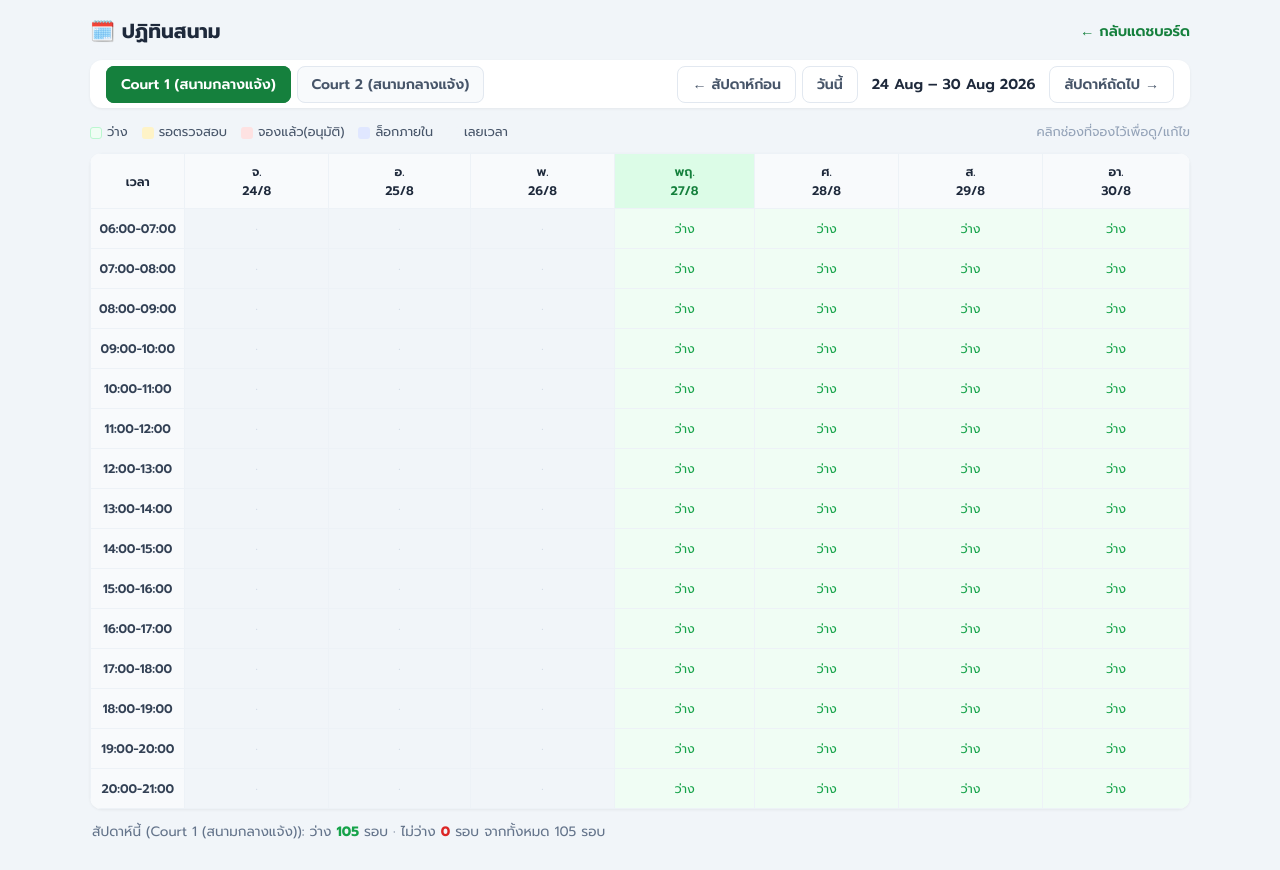
After one commit to artweerasak/signal_booking, a PHP site: page /admin_calendar.php in a window 1280 px wide. The commit adds this page. Run offline with PHP 8.4, Linux system fonts and the light colour scheme; the visitor is signed in with stand-in values (Sample User, id 1); tables that the repository leaves empty or names only in its code hold one stand-in row (values such as "Sample post").

Commit message:
feat: ปฏิทินสนามรายสัปดาห์สำหรับแอดมิน (ดูว่าง/ไม่ว่าง 7วัน×รอบเวลา สลับสนาม เลื่อนสัปดาห์ คลิกแก้ไข)

```diff
--- a/admin.php
+++ b/admin.php
@@ -88,6 +88,7 @@ $csrf = $_SESSION['csrf'];
     <div class="header">
         <h1>🎾 แดชบอร์ดจัดการการจอง</h1>
         <div class="nav">
+            <a href="admin_calendar.php">🗓️ ปฏิทินสนาม</a>
             <a href="admin_add_booking.php">➕ เพิ่ม/ล็อกการจอง</a>
             <a href="admin_bulk_lock.php">🔒 ล็อกประจำ</a>
             <a href="admin_logout.php" class="logout">ออกจากระบบ ↪</a>
--- /dev/null
+++ b/admin_calendar.php
@@ -0,0 +1,156 @@
+<?php
+require 'admin_auth.php';
+require 'config/database.php';
+$slotConfig = require 'config/slots.php';
+date_default_timezone_set('Asia/Bangkok');
+
+$court = intval($_GET['court'] ?? 1);
+if (!isset($slotConfig['courts'][$court])) $court = array_key_first($slotConfig['courts']);
+
+// วันเริ่มสัปดาห์ (จันทร์)
+$week = $_GET['week'] ?? '';
+if (!preg_match('/^\d{4}-\d{2}-\d{2}$/', $week)) {
+    $week = date('Y-m-d', strtotime('monday this week'));
+}
+$weekStart = strtotime($week);
+$weekEnd   = strtotime('+6 day', $weekStart);
+$days = [];
+for ($i = 0; $i < 7; $i++) $days[] = date('Y-m-d', strtotime("+$i day", $weekStart));
+
+$dowTh = [1=>'จ.',2=>'อ.',3=>'พ.',4=>'พฤ.',5=>'ศ.',6=>'ส.',7=>'อา.'];
+
+// ดึงการจองของสนามนี้ในสัปดาห์
+$stmt = $conn->prepare("
+    SELECT bi.slot_id, bi.booking_date, b.id AS bid, b.fullname, b.status, b.booking_type, b.admin_note
+    FROM booking_items bi JOIN bookings b ON bi.booking_id = b.id
+    WHERE bi.court_id = ? AND bi.booking_date BETWEEN ? AND ?
+      AND b.status IN ('pending','approved')
+");
+$stmt->execute([$court, $days[0], $days[6]]);
+$map = []; // map[date][slot_id] = row
+foreach ($stmt->fetchAll(PDO::FETCH_ASSOC) as $r) {
+    $map[$r['booking_date']][(int)$r['slot_id']] = $r;
+}
+
+$today = date('Y-m-d');
+$nowT  = date('H:i');
+$prevWeek = date('Y-m-d', strtotime('-7 day', $weekStart));
+$nextWeek = date('Y-m-d', strtotime('+7 day', $weekStart));
+
+// นับสรุปว่างในสัปดาห์
+$totalCells = count($days) * count($slotConfig['slots']);
+$booked = 0; foreach ($map as $d=>$slots) $booked += count($slots);
+$free = $totalCells - $booked;
+?>
+<!DOCTYPE html>
+<html lang="th">
+<head>
+    <meta charset="UTF-8"><meta name="viewport" content="width=device-width, initial-scale=1.0">
+    <title>ปฏิทินสนาม</title>
+    <link href="https://fonts.googleapis.com/css2?family=Prompt:wght@400;500;600;700&display=swap" rel="stylesheet">
+    <style>
+        *{box-sizing:border-box;margin:0;padding:0;font-family:'Prompt',sans-serif;}
+        body{background:#F1F5F9;color:#1E293B;padding:16px;}
+        .wrap{max-width:1100px;margin:0 auto;}
+        .top{display:flex;justify-content:space-between;align-items:center;margin-bottom:14px;flex-wrap:wrap;gap:10px;}
+        .top h1{font-size:1.25rem;}
+        .top a{color:#15803D;text-decoration:none;font-weight:600;font-size:0.9rem;}
+        .bar{background:#FFF;border-radius:12px;padding:12px 16px;margin-bottom:14px;display:flex;align-items:center;gap:10px;flex-wrap:wrap;justify-content:space-between;box-shadow:0 1px 3px rgba(0,0,0,.06);}
+        .courts a,.nav a{text-decoration:none;padding:7px 14px;border-radius:8px;font-weight:600;font-size:0.88rem;border:1px solid #E2E8F0;color:#475569;background:#F8FAFC;}
+        .courts a.active{background:#15803D;color:#FFF;border-color:#15803D;}
+        .nav a{background:#FFF;} .nav .wk{font-weight:600;padding:0 8px;font-size:0.9rem;}
+        .legend{display:flex;gap:14px;flex-wrap:wrap;font-size:0.8rem;color:#475569;margin-bottom:12px;align-items:center;}
+        .legend .dot{display:inline-block;width:12px;height:12px;border-radius:3px;margin-right:5px;vertical-align:middle;}
+        .scroll{overflow-x:auto;background:#FFF;border-radius:12px;box-shadow:0 1px 3px rgba(0,0,0,.06);}
+        table{border-collapse:collapse;width:100%;min-width:720px;}
+        th,td{border:1px solid #EDF2F7;text-align:center;font-size:0.78rem;padding:0;}
+        thead th{background:#F8FAFC;padding:8px 4px;font-weight:600;position:sticky;top:0;}
+        thead th.today{background:#DCFCE7;color:#15803D;}
+        td.time{background:#F8FAFC;font-weight:600;color:#334155;white-space:nowrap;padding:4px 8px;width:92px;}
+        td.cell{height:40px;position:relative;}
+        .c-free{background:#F0FDF4;color:#16A34A;} .c-free:hover{background:#DCFCE7;}
+        .c-pending{background:#FEF3C7;color:#B45309;cursor:pointer;}
+        .c-approved{background:#FEE2E2;color:#DC2626;cursor:pointer;}
+        .c-internal{background:#E0E7FF;color:#4338CA;cursor:pointer;}
+        .c-past{background:#F1F5F9;color:#CBD5E1;}
+        td.cell a{display:block;width:100%;height:100%;line-height:40px;text-decoration:none;color:inherit;font-weight:600;}
+        td.cell small{font-size:0.68rem;font-weight:600;}
+        .summary{font-size:0.85rem;color:#64748B;margin:12px 2px;}
+    </style>
+</head>
+<body>
+<div class="wrap">
+    <div class="top">
+        <h1>🗓️ ปฏิทินสนาม</h1>
+        <a href="admin.php">← กลับแดชบอร์ด</a>
+    </div>
+
+    <div class="bar">
+        <div class="courts">
+            <?php foreach ($slotConfig['courts'] as $cid=>$cname): ?>
+                <a href="?court=<?= $cid ?>&week=<?= $week ?>" class="<?= $court===$cid?'active':'' ?>"><?= htmlspecialchars($cname) ?></a>
+            <?php endforeach; ?>
+        </div>
+        <div class="nav">
+            <a href="?court=<?= $court ?>&week=<?= $prevWeek ?>">← สัปดาห์ก่อน</a>
+            <a href="?court=<?= $court ?>&week=<?= date('Y-m-d', strtotime('monday this week')) ?>">วันนี้</a>
+            <span class="wk"><?= date('j M', $weekStart) ?> – <?= date('j M Y', $weekEnd) ?></span>
+            <a href="?court=<?= $court ?>&week=<?= $nextWeek ?>">สัปดาห์ถัดไป →</a>
+        </div>
+    </div>
+
+    <div class="legend">
+        <span><span class="dot" style="background:#F0FDF4;border:1px solid #BBF7D0;"></span>ว่าง</span>
+        <span><span class="dot" style="background:#FEF3C7;"></span>รอตรวจสอบ</span>
+        <span><span class="dot" style="background:#FEE2E2;"></span>จองแล้ว(อนุมัติ)</span>
+        <span><span class="dot" style="background:#E0E7FF;"></span>ล็อกภายใน</span>
+        <span><span class="dot" style="background:#F1F5F9;"></span>เลยเวลา</span>
+        <span style="margin-left:auto;color:#94A3B8;">คลิกช่องที่จองไว้เพื่อดู/แก้ไข</span>
+    </div>
+
+    <div class="scroll">
+        <table>
+            <thead>
+                <tr>
+                    <th>เวลา</th>
+                    <?php foreach ($days as $d): $isToday = ($d===$today); ?>
+                        <th class="<?= $isToday?'today':'' ?>"><?= $dowTh[(int)date('N', strtotime($d))] ?><br><?= date('j/n', strtotime($d)) ?></th>
+                    <?php endforeach; ?>
+                </tr>
+            </thead>
+            <tbody>
+                <?php foreach ($slotConfig['slots'] as $s): ?>
+                    <tr>
+                        <td class="time"><?= $s['start'] ?>-<?= $s['end'] ?></td>
+                        <?php foreach ($days as $d):
+                            $row = $map[$d][$s['id']] ?? null;
+                            $isPast = ($d < $today) || ($d === $today && $nowT >= $s['start']);
+                            if ($row) {
+                                $type = $row['booking_type'] === 'internal' ? 'internal' : $row['status']; // internal | pending | approved
+                                $cls = 'c-' . $type;
+                                $name = $row['booking_type']==='internal'
+                                    ? ('🔒 ' . $row['fullname'])
+                                    : $row['fullname'];
+                                $tip = trim($name . ($row['admin_note'] ? ' — '.$row['admin_note'] : ''));
+                        ?>
+                            <td class="cell <?= $cls ?>" title="<?= htmlspecialchars($tip) ?>">
+                                <a href="admin_edit_booking.php?id=<?= (int)$row['bid'] ?>"><small><?= htmlspecialchars(mb_strimwidth($name, 0, 12, '…')) ?></small></a>
+                            </td>
+                        <?php } elseif ($isPast) { ?>
+                            <td class="cell c-past">·</td>
+                        <?php } else { ?>
+                            <td class="cell c-free" title="ว่าง">ว่าง</td>
+                        <?php } ?>
+                        <?php endforeach; ?>
+                    </tr>
+                <?php endforeach; ?>
+            </tbody>
+        </table>
+    </div>
+
+    <div class="summary">
+        สัปดาห์นี้ (<?= htmlspecialchars($slotConfig['courts'][$court]) ?>): ว่าง <b style="color:#16A34A;"><?= $free ?></b> รอบ · ไม่ว่าง <b style="color:#DC2626;"><?= $booked ?></b> รอบ จากทั้งหมด <?= $totalCells ?> รอบ
+    </div>
+</div>
+</body>
+</html>
```
